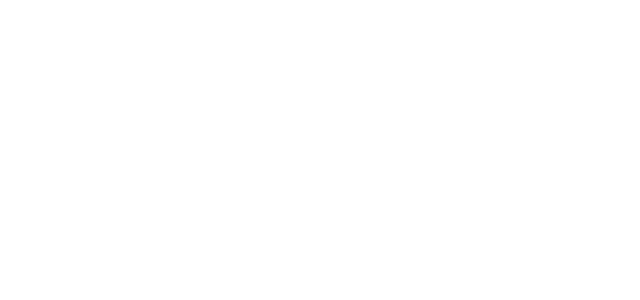
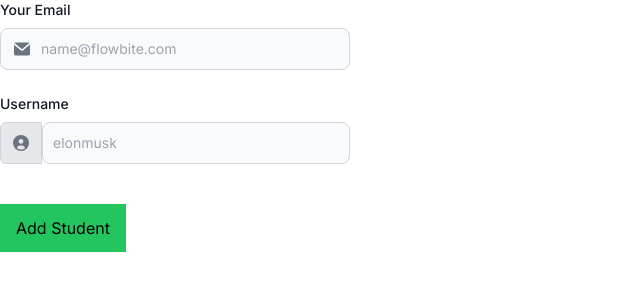
Before and after one commit to Umar-Farooq-217/firebase, a Next.js app: page /mongo in a window 1280 px wide. Shown: the top 300 px of the page, without its empty margins (0-640 px from the left). Built offline with nearby package versions, Linux system fonts and the light colour scheme.

Commit message:
firebase

```diff
--- a/app/mongo/page.js
+++ b/app/mongo/page.js
@@ -3,7 +3,28 @@
 export default function page() {
   return (
     <div>
-
+    <div className="w-[350px]">
+        <label htmlFor="input-group-1" className="block mb-2 text-sm font-medium text-gray-900 dark:text-white">Your Email</label>
+        <div className="relative mb-6">
+          <div className="absolute inset-y-0 start-0 flex items-center ps-3.5 pointer-events-none">
+            <svg className="w-4 h-4 text-gray-500 dark:text-gray-400" aria-hidden="true" xmlns="http://www.w3.org/2000/svg" fill="currentColor" viewBox="0 0 20 16">
+              <path d="m10.036 8.278 9.258-7.79A1.979 1.979 0 0 0 18 0H2A1.987 1.987 0 0 0 .641.541l9.395 7.737Z" />
+              <path d="M11.241 9.817c-.36.275-.801.425-1.255.427-.428 0-.845-.138-1.187-.395L0 2.6V14a2 2 0 0 0 2 2h16a2 2 0 0 0 2-2V2.5l-8.759 7.317Z" />
+            </svg>
+          </div>
+          <input type="text" id="input-group-1"  className="bg-gray-50 border border-gray-300 text-gray-900 text-sm rounded-lg focus:ring-blue-500 focus:border-blue-500 block w-full ps-10 p-2.5  dark:bg-gray-700 dark:border-gray-600 dark:placeholder-gray-400 dark:text-white dark:focus:ring-blue-500 dark:focus:border-blue-500" placeholder="name@flowbite.com" />
+        </div>
+        <label htmlFor="website-admin" className="block mb-2 text-sm font-medium text-gray-900 dark:text-white">Username</label>
+        <div className="flex">
+          <span className="inline-flex items-center px-3 text-sm text-gray-900 bg-gray-200 border rounded-l-md border-gray-300 rounded-r-none dark:bg-gray-600 dark:text-gray-400 dark:border-gray-600">
+            <svg className="w-4 h-4 text-gray-500 dark:text-gray-400" aria-hidden="true" xmlns="http://www.w3.org/2000/svg" fill="currentColor" viewBox="0 0 20 20">
+              <path d="M10 0a10 10 0 1 0 10 10A10.011 10.011 0 0 0 10 0Zm0 5a3 3 0 1 1 0 6 3 3 0 0 1 0-6Zm0 13a8.949 8.949 0 0 1-4.951-1.488A3.987 3.987 0 0 1 9 13h2a3.987 3.987 0 0 1 3.951 3.512A8.949 8.949 0 0 1 10 18Z" />
+            </svg>
+          </span>
+          <input type="text" id="website-admin"  className="rounded-lg bg-gray-50 border text-gray-900 focus:ring-blue-500 focus:border-blue-500 block flex-1 min-w-0 w-full text-sm border-gray-300 p-2.5  dark:bg-gray-700 dark:border-gray-600 dark:placeholder-gray-400 dark:text-white dark:focus:ring-blue-500 dark:focus:border-blue-500" placeholder="elonmusk" />
+        </div>
+        <button  className=" mt-10 bg-green-500 py-3 px-4 btn">Add Student</button>
+      </div>
 
     </div>
   )
```
